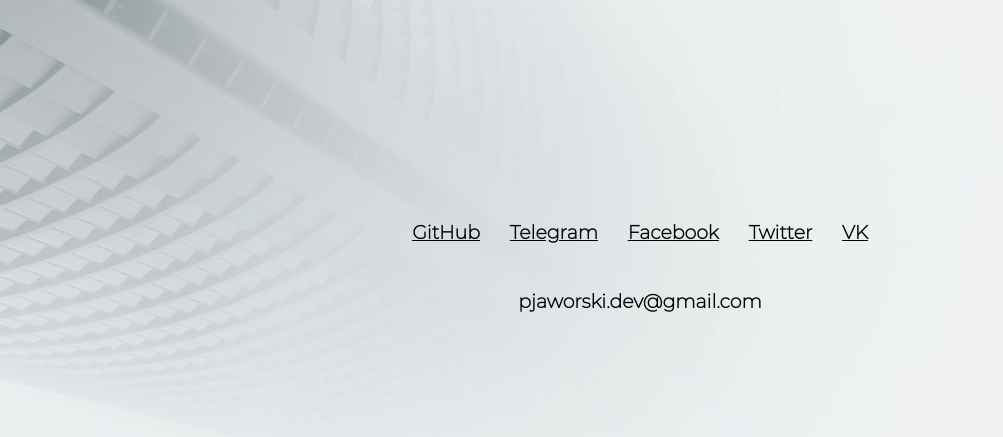
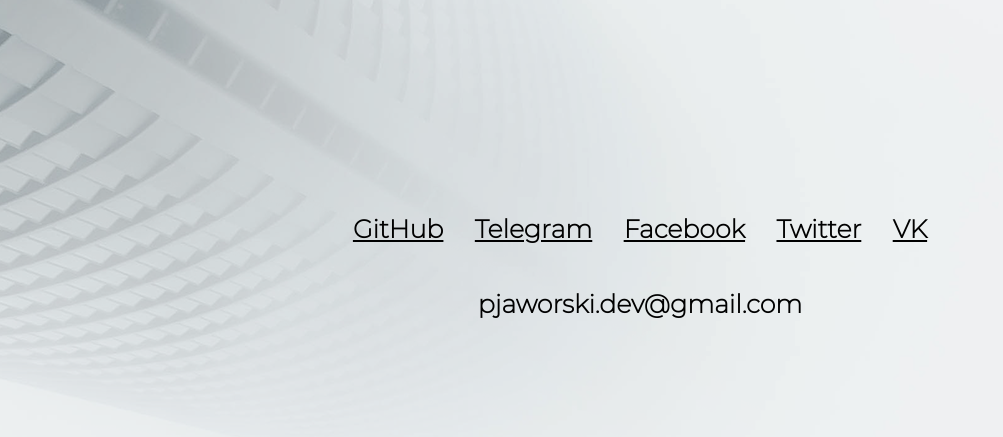
Before and after one commit to gerwld/my-site, a plain HTML site: page index.html in a window 1280 px wide. Shown: the part 363-800 px from the top of the page, without its empty margins (0-1003 px from the left). Drawn offline with Linux system fonts and the light colour scheme.

Commit message:
Little changes in font

```diff
--- a/outlines.css
+++ /dev/null
@@ -1,132 +0,0 @@
-html,
-body {
-  margin: 0;
-  font-family: "Arial", sans-serif;
-  font-size: 14px;
-  line-height: 20px;
-}
-
-body {
-  min-width: 430px;
-  border: 2px dashed #c7e4ff;
-}
-
-html::before,
-body::before,
-header::before,
-footer::before,
-main::before {
-  color: #7fc1ff;
-}
-
-main,
-header,
-footer {
-  background-color: #f3faff;
-  border: 2px solid #7fc1ff;
-}
-
-nav,
-section,
-article,
-aside {
-  background-color: #f9f7ff;
-  border: 2px solid #9779ec;
-}
-
-nav::before,
-section::before,
-article::before,
-aside::before {
-  color: #9779ec;
-}
-
-h1,
-h2,
-h3 {
-  font-size: 18px;
-  background-color: #ffffff;
-  border: 2px solid #ff994f;
-}
-
-h1::before {
-  content: "h1";
-  color: #ff994f;
-}
-
-h2::before {
-  content: "h2";
-  color: #ff994f;
-}
-
-h3::before {
-  content: "h3";
-  color: #ff994f;
-}
-
-p {
-  background-color: #ffffff;
-  border: 2px solid #f36dff;
-}
-
-p::before {
-  color: #f36dff;
-  content: "p";
-}
-
-* {
-  position: relative;
-  padding: 25px 25px 20px;
-  margin: 0;
-  border-radius: 4px;
-}
-
-*:not(:last-child) {
-  margin-bottom: 20px;
-}
-
-*::before {
-  position: absolute;
-  top: 8px;
-  left: 10px;
-  font-weight: 700;
-  font-size: 11px;
-  line-height: 10px;
-  letter-spacing: 0.04em;
-}
-
-html::before {
-  content: "html";
-}
-
-body::before {
-  content: "body";
-}
-
-main::before {
-  content: "main";
-}
-
-header::before {
-  content: "header";
-}
-
-footer::before {
-  content: "footer";
-}
-
-section::before {
-  content: "section";
-}
-
-article::before {
-  content: "article";
-}
-
-aside::before {
-  content: "aside";
-}
-
-nav::before {
-  content: "nav";
-}
--- a/style.css
+++ b/style.css
@@ -16,7 +16,7 @@
   background-repeat:no-repeat;
   background-position: center top;
   font-family: "montserratextralight", sans-serif;
-  font-size: 19px;
+  font-size: 19pt;
 }
 
 @font-face {
```
